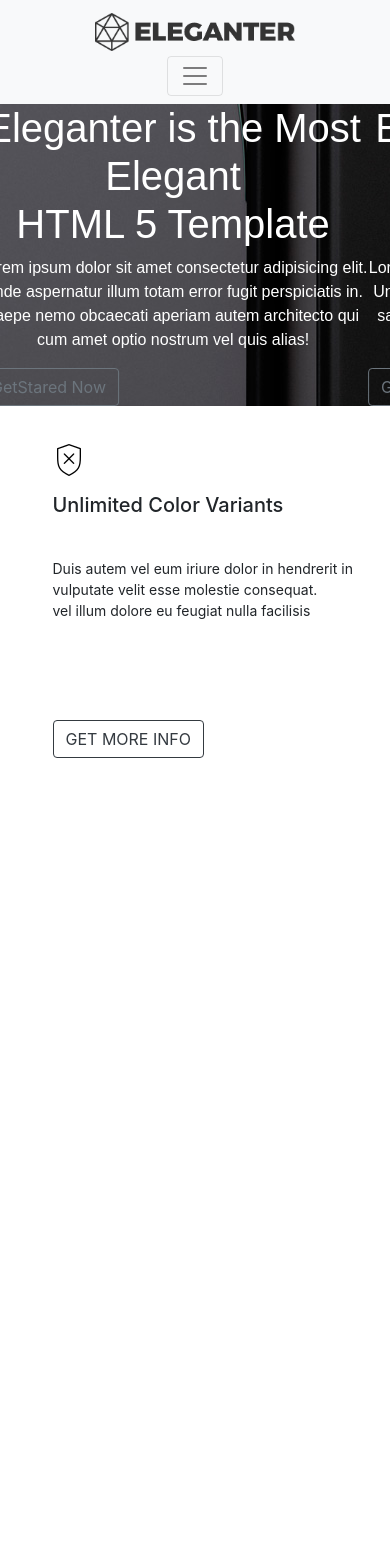
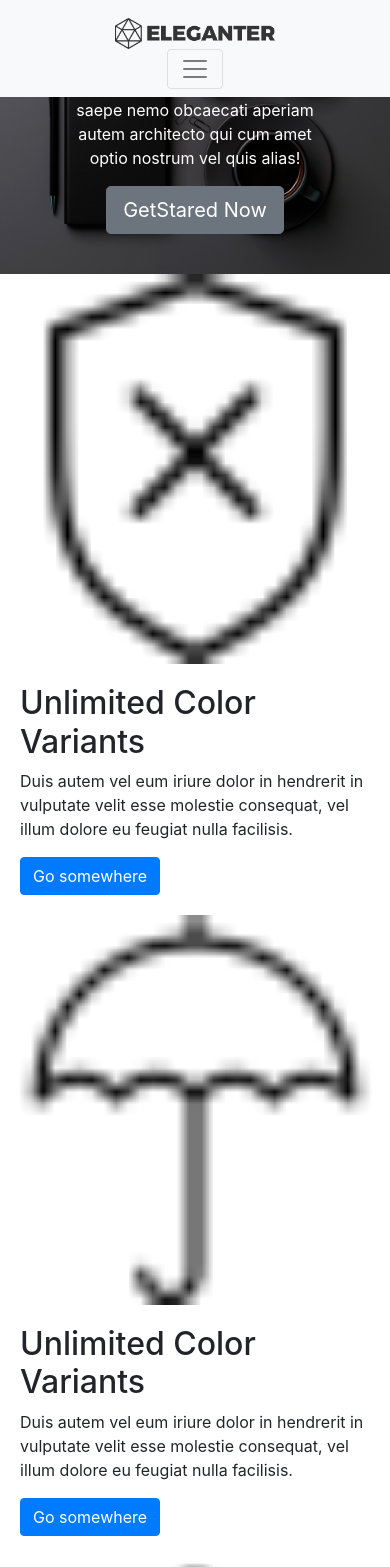
Before and after one commit to NoemiHerrera/Proyecto-Eleganter, a plain HTML site: page index.html in a window 390 px wide. Shown: the top 1567 px of the page. Before the commit the page ends 844 px from the top, so only its background shows below. Drawn offline with Linux system fonts and the light colour scheme.

Commit message:
modificación funcionalidad de las cards

```diff
--- a/css/estilos.css
+++ b/css/estilos.css
@@ -1,33 +1,12 @@
-/* carrousel */
+
 .logo {
     width: 10em;
 }
 
-h1{
-    font-family: Arial, Helvetica, sans-serif;
-    color:white;
+.h{
+
 }
-
-.carousel-item p {
-    font-family: Arial, Helvetica, sans-serif;
-    color:white;
-}
-
-#carouselExampleSlidesOnly {
-    background-image: url(../imagenes/header.jpg);
-}
-
-.carousel-item h1 {
-    width: 100%;
-    text-align: center;
-}
-
-.carousel-inner p {
-    width: 100%;
-    text-align: center;
-}
-
-/* cards */
+/*cards
 .container {
     margin: 5%;
 }
@@ -49,9 +28,8 @@ h1{
     padding: 5%;
 }
 
-.container-img img {
-    /*justify-content: center;*/
-}
+Estos valores no los leé
+
 
 .container-title {
 
--- a/index.html
+++ b/index.html
@@ -1,5 +1,6 @@
 <!DOCTYPE html>
 <html lang="en">
+
 <head>
   <meta charset="UTF-8">
   <meta name="viewport" content="width=device-width, initial-scale=1.0">
@@ -10,11 +11,15 @@
   <link rel="stylesheet" href="css/estilos.css">
   <title>ELEGANTER</title>
 </head>
+
 <body>
   <header>
     <nav class="navbar navbar-expand-lg navbar-light bg-light flex-column flex-lg-row justify-content-center">
-  <a class="navbar-brand m-0" href="#"><img src="imagenes/logo-dark.png" class="logo"></a>
-  <button class="navbar-toggler" type="button" data-toggle="collapse" data-target="#navbarNavDropdown" aria-controls="navbarNavDropdown" aria-expanded="false" aria-label="Toggle navigation">
+      <a class="navbar-brand m-0" col-12 href="#"></a><img src="imagenes/logo-dark.png" class="logo"></a>
+
+
+      <button class="navbar-toggler" type="button" data-toggle="collapse" data-target="#navbarNavDropdown"
+        aria-controls="navbarNavDropdown" aria-expanded="false" aria-label="Toggle navigation">
         <span class="navbar-toggler-icon"></span>
       </button>
       <div class="collapse navbar-collapse justify-content-end" id="navbarNavDropdown">
@@ -27,7 +32,8 @@
           </li>
 
           <li class="nav-item dropdown">
-        <a class="nav-link dropdown-toggle" href="#" id="navbarDropdownMenuLink" data-toggle="dropdown" aria-haspopup="true" aria-expanded="false">
+            <a class="nav-link dropdown-toggle" href="#" id="navbarDropdownMenuLink" data-toggle="dropdown"
+              aria-haspopup="true" aria-expanded="false">
               Services
             </a>
             <div class="dropdown-menu" aria-labelledby="navbarDropdownMenuLink">
@@ -48,56 +54,154 @@
         </ul>
       </div>
     </nav>
-<!--card carrusel-->
+    <!-- CARRUSEL -->
+    <div id="carouselExampleSlidesOnly" class="carousel slide" data-ride="carousel">
+      <div class="carousel-inner">
+        <div class="carousel-item active">
+          <img class="d-block w-100" src="imagenes/header.jpg" alt="First slide">
+          <div class="carousel-caption ">
+            <h1>Eleganter is the Most Elegant<br> HTML 5 Template</h1>
+            <p>Lorem ipsum dolor sit amet consectetur adipisicing elit. Unde aspernatur illum totam error fugit
+              perspiciatis in.<br> saepe nemo obcaecati aperiam autem architecto qui cum amet optio nostrum vel quis
+              alias!</p>
+            <button type="button" class="btn btn-secondary btn-lg">GetStared Now</button>
+          </div>
+        </div>
+      </div>
+    </div>
 
     <div id="carouselExampleSlidesOnly" class="carousel slide" data-ride="carousel">
       <div class="carousel-inner">
-        <div class="carousel-item active">
-            <h1>
-                Eleganter is the Most Elegant<br> HTML 5 Template
-              </h1>
-              <p>Lorem ipsum dolor sit amet consectetur adipisicing elit. Unde aspernatur illum totam error fugit perspiciatis in.<br>saepe nemo obcaecati aperiam autem architecto qui cum amet optio nostrum vel quis alias!</p>
-              <button type="button" class="btn btn-outline-secondary">GetStared Now</button>
+        <div class="carousel-item">
+          <img class="d-block w-100" src="imagenes/header.jpg" alt="Second slide">
+          <div class="carousel-caption ">
+            <h1>Eleganter is the Most Elegant<br> HTML 5 Template</h1>
+            <p>Lorem ipsum dolor sit amet consectetur adipisicing elit. Unde aspernatur illum totam error fugit
+              perspiciatis in.<br> saepe nemo obcaecati aperiam autem architecto qui cum amet optio nostrum vel quis
+              alias!</p>
+            <button type="button" class="btn btn-secondary btn-lg">GetStared Now</button>
+          </div>
+        </div>
+      </div>
+    </div>
 
+    <div id="carouselExampleSlidesOnly" class="carousel slide" data-ride="carousel">
+      <div class="carousel-inner">
+        <div class="carousel-item">
+          <img class="d-block w-100" src="imagenes/header.jpg" alt="Third slide">
+          <div class="carousel-caption ">
+            <h1>Eleganter is the Most Elegant<br> HTML 5 Template</h1>
+            <p>Lorem ipsum dolor sit amet consectetur adipisicing elit. Unde aspernatur illum totam error fugit
+              perspiciatis in.<br> saepe nemo obcaecati aperiam autem architecto qui cum amet optio nostrum vel quis
+              alias!</p>
+            <button type="button" class="btn btn-secondary btn-lg">GetStared Now</button>
           </div>
-        <div class="carousel-item">
-            <h1>
-                Eleganter is the Most Elegant<br> HTML 5 Template
-              </h1>
-              <p>Lorem ipsum dolor sit amet consectetur adipisicing elit. Unde aspernatur illum totam error fugit perspiciatis in.<br> saepe nemo obcaecati aperiam autem architecto qui cum amet optio nostrum vel quis alias!</p>
-              <button type="button" class="btn
-              btn-outline-secondary">GetStared Now</button>
-        </div>
-        <div class="carousel-item">
-            <h1>
-                Eleganter is the Most Elegant<br> HTML 5 Template
-              </h1>
-              <p>Lorem ipsum dolor sit amet consectetur adipisicing elit. Unde aspernatur illum totam error fugit perspiciatis in.<br> saepe nemo obcaecati aperiam autem architecto qui cum amet optio nostrum vel quis alias!</p>
-              <button type="button" class="btn btn-outline-secondary">GetStared Now</button>
         </div>
       </div>
     </div>
   </header>
-
-
-  <div class="container">
+  <!-- cards -->
    <div class="row">
     <div class="col-sm-12 col-lg-4">
-          <div class="container-img"><img src="imagenes/error.png" alt=""></div>
-          <div class="container-title"><h2>Unlimited Color Variants</h2></div>
-          <div class="container-text"><p>Duis autem vel eum iriure dolor in hendrerit in vulputate velit esse molestie consequat.<br>
-             vel illum dolore eu feugiat nulla facilisis</p></div>
-             <div class="container-button"><button type="button" class="btn btn-outline-dark">GET MORE INFO</button></div>
+      <img class="card-img" src="imagenes/error.png" alt="">
+      <div class="card-body">
+        <div class="container-title">
+          <h2>Unlimited Color Variants</h2>
+        </div>
+        <p class="card-text">Duis autem vel eum iriure dolor in hendrerit in vulputate velit esse molestie consequat,
+          vel
+          illum dolore eu feugiat nulla facilisis.</p>
+        <a href="#" class="btn btn-primary">Go somewhere</a>
+      </div>
+    </div>
+  </div>
+
+  <div class="row">
+    <div class="col-sm-12 col-lg-4">
+      <img class="card-img" src="imagenes/umbrella.png" alt="">
+      <div class="card-body">
+        <div class="container-title">
+          <h2>Unlimited Color Variants</h2>
+        </div>
+        <p class="card-text">Duis autem vel eum iriure dolor in hendrerit in vulputate velit esse molestie consequat,
+          vel
+          illum dolore eu feugiat nulla facilisis.</p>
+        <a href="#" class="btn btn-primary">Go somewhere</a>
+      </div>
+    </div>
+  </div>
+
+  <div class="row">
+    <div class="col-sm-12 col-lg-4">
+      <img class="card-img" src="imagenes/house-outline.png" alt="">
+      <div class="card-body">
+        <div class="container-title">
+          <h2>Unlimited Color Variants</h2>
+        </div>
+        <p class="card-text">Duis autem vel eum iriure dolor in hendrerit in vulputate velit esse molestie consequat,
+          vel
+          illum dolore eu feugiat nulla facilisis.</p>
+        <a href="#" class="btn btn-primary">Go somewhere</a>
+      </div>
+    </div>
+  </div> -->
+
+  <!-- <div class="card-deck" >
+      <div class="card">
+        <img class="card-img-text-center" src="imagenes/error.png" alt="" >
+        <div class="card-body">
+         <div class="container"></div>
+          <h2>Unlimited Color Variants</h2>
+          <div class="buttonCard">
+            <div class="text"></div>
+        <p class="card-text">Duis autem vel eum iriure dolor in hendrerit in vulputate velit esse molestie consequat, vel illum dolore eu feugiat nulla facilisis</p>
+      </div>
+      <button type="button" class="btn btn-outline-dark">GET MORE INFO</button>
+    </div>
+      </div>
+      <div class="card">
+        <img class="card-img-top" src="imagenes/umbrella.png" alt="">
+        <div class="card-body">
+            <h2>Parallax Background</h2>
+          <p class="card-text">Duis autem vel eum iriure dolor in hendrerit in vulputate velit esse molestie consequat, vel illum dolore eu feugiat nulla facilisis</p>
+          <button type="button" class="btn btn-outline-dark">GET MORE INFO</button>
+          </div>
+      </div>
+      <div class="card">
+        <img class="card-img-top" src="imagenes/house-outline.png" alt="">
+        <div class="card-body"></div>
+            <h2>Clean Modern Code</h2>
+          <p class="card-text">Duis autem vel eum iriure dolor in hendrerit in vulputate velit esse molestie consequat, vel illum dolore eu feugiat nulla facilisis</p>
+          <button type="button" class="btn btn-outline-dark">GET MORE INFO</button>
+          </div>
+      </div>
+    </div> -->
 
 
 
 
 
 
-</header>
+
+  <!-- <div class="container">
+      <div class="row">
+          <div class="col-sm-12 col-lg-4">
+          <div class="container-img"><img src="imagenes/error.png" alt=""></div>
+          <div class="container-title"><h2>Unlimited Color Variants</h2></div>
+          <div class="container-text"><spam>Duis autem vel eum iriure dolor in hendrerit in vulputate velit esse molestie consequat.<br>
+             vel illum dolore eu feugiat nulla facilisis</spsm></div>
+             <div class="container-button"><button type="button" class="btn btn-outline-dark">GET MORE INFO</button></div> -->
+
+
+
+
+
+
+
 
   <script src="js/jquery-3.3.1.min.js"></script>
   <script src="js/bootstrap.min.js"></script>
   <script src="js/bootstrap.bundle.min.js"></script>
 </body>
+
 </html>
```
Lines whose indentation alone changed are shown as unchanged.
